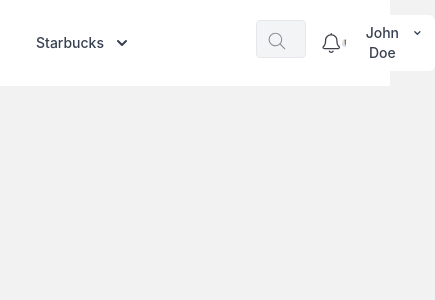
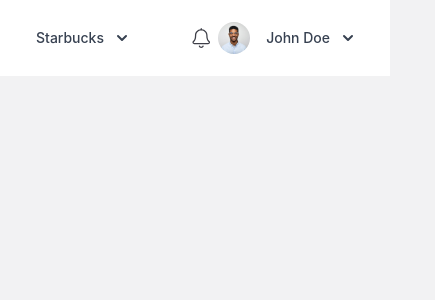
Before and after one commit to kamruz-zzaman/task-frontend, a React (Create React App) app: page / in a window 390 px wide. Shown: the top 300 px of the page, 435 px wide, since content can reach past the window. Built offline with nearby package versions, Linux system fonts and the light colour scheme.

Commit message:
navbar responsive done

```diff
--- a/src/Components/Navbar/Navbar.js
+++ b/src/Components/Navbar/Navbar.js
@@ -7,15 +7,15 @@ import personImg from "../../asstes/Icon/person.svg"
 const Navbar = () => {
     return (
         <>
-            <section className='flex justify-between bg-white'>
+            <section className='flex justify-between bg-white py-5 md:py-0'>
                 <div className='flex items-center'>
                     <div className='ml-5'>
                         <DropDownMenu
                             title="starbucks"
                         />
                     </div>
-                    <div class="flex justify-center mt-5 ml-28">
-                        <div class="mb-3 xl:w-96">
+                    <div class="hidden md:block ">
+                        <div class=" mb-3 xl:w-96 flex justify-center mt-5 ml-28">
                             <div class="input-group relative flex flex-wrap items-stretch w-full mb-4">
                                 <img src={searchIcon} className="absolute z-10 mt-3 ml-3" alt="" />
                                 <input type="search" class="form-control relative flex-auto min-w-0 block w-full pl-9 pr-3 py-1.5 focus:outline-none  text-base font-normal text-gray-700  bg-clip-padding border border-solid bg-gray-100 rounded transition ease-in-out m-0 " placeholder="Search" aria-label="Search" aria-describedby="button-addon2" />
@@ -25,10 +25,10 @@ const Navbar = () => {
                 </div>
                 <div className='flex items-center mr-5'>
                     <div>
-                        <img className='mx-4' src={notificationIcon} alt="" />
+                        <img className='mx-2 md:mx-4' src={notificationIcon} alt="" />
                     </div>
                     <div>
-                        <img className='mx-1' src={personImg} alt="" />
+                        <img className='mx-0 md:mx-1' src={personImg} alt="" />
                     </div>
                     <div>
                         <DropDownMenu
```
